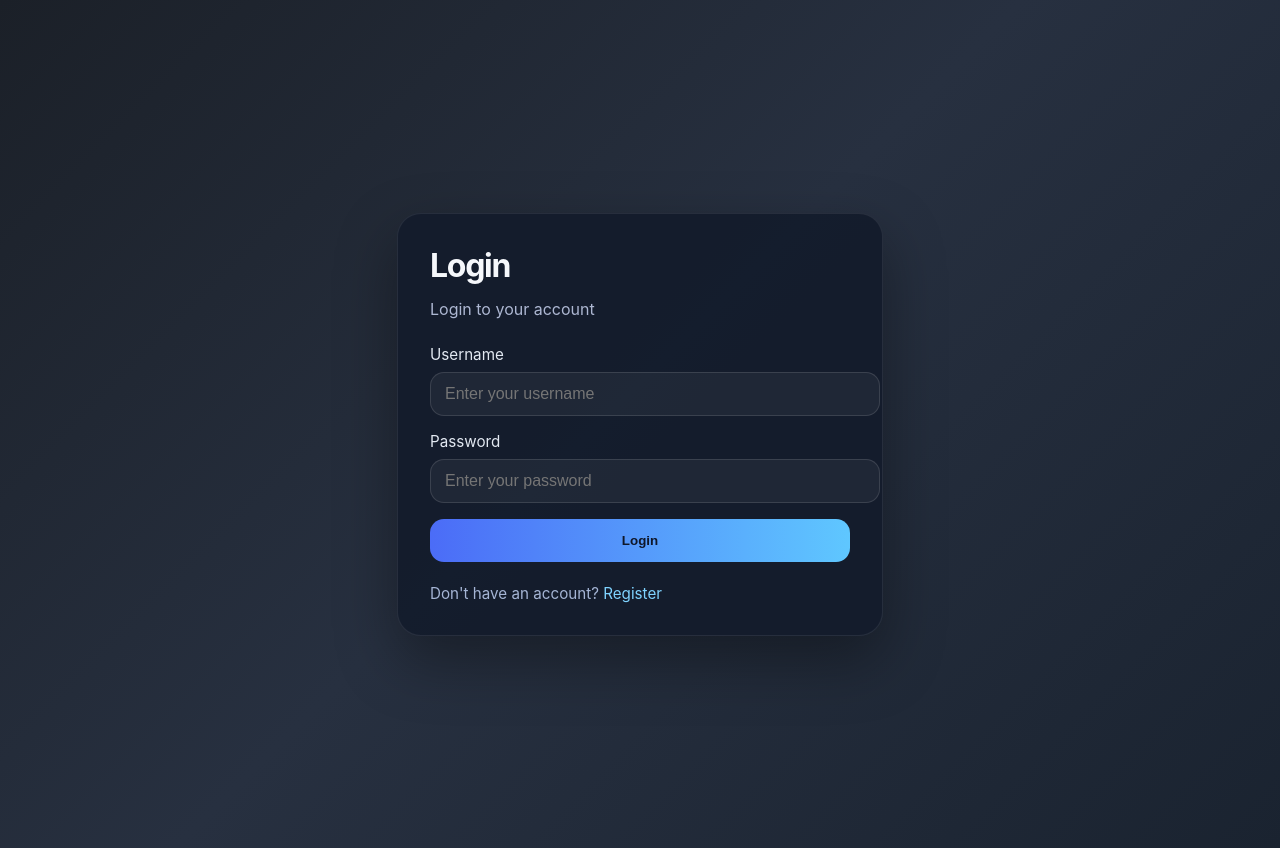
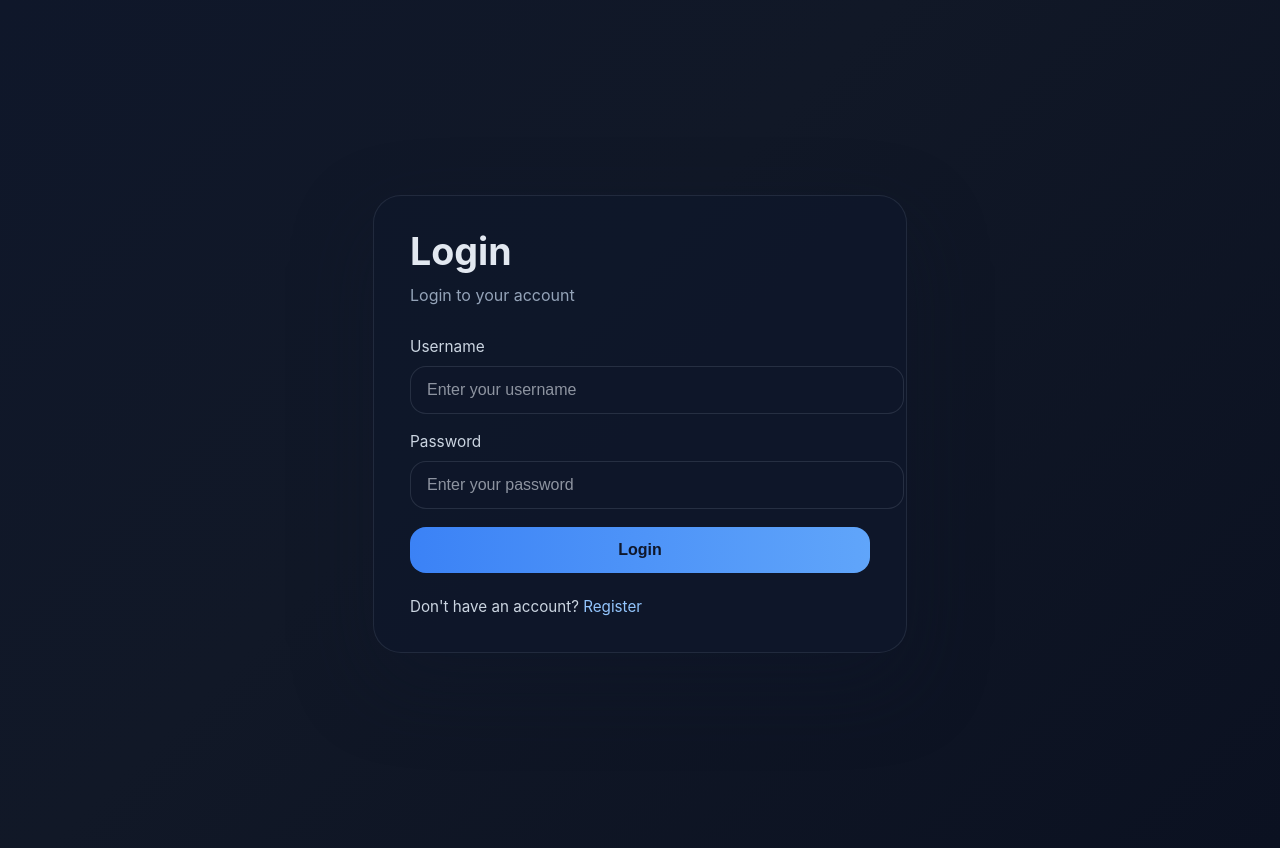
Before and after one commit to nik-767/gloomvalut, a Django app: page /login/ in a window 1280 px wide. Run offline with Django 5.2, Linux system fonts and the light colour scheme.

Commit message:
adding whole auth

```diff
--- a/gloomvalut/settings.py
+++ b/gloomvalut/settings.py
@@ -115,7 +115,7 @@ USE_TZ = True
 # Static files (CSS, JavaScript, Images)
 # https://docs.djangoproject.com/en/6.0/howto/static-files/
 
-STATIC_URL = 'static/'
+STATIC_URL = '/static/'
 
 STATICFILES_DIRS = [
     BASE_DIR / 'static',
--- a/static/core/styles.css
+++ b/static/core/styles.css
@@ -2,8 +2,8 @@ body {
     margin: 0;
     min-height: 100vh;
     font-family: Inter, system-ui, -apple-system, BlinkMacSystemFont, "Segoe UI", sans-serif;
-    background: linear-gradient(135deg, #1b2028 0%, #273040 48%, #1a2330 100%);
-    color: #f5f7fb;
+    background: linear-gradient(135deg, #0f172a 0%, #111827 42%, #0b1121 100%);
+    color: #e2e8f0;
 }
 
 .page-wrapper {
@@ -14,93 +14,176 @@ body {
     padding: 24px;
 }
 
-.login-card {
+.auth-card {
     width: 100%;
-    max-width: 420px;
-    padding: 32px;
-    background: rgba(20, 28, 44, 0.94);
-    border: 1px solid rgba(255, 255, 255, 0.08);
-    border-radius: 24px;
-    box-shadow: 0 24px 60px rgba(0, 0, 0, 0.35);
+    max-width: 460px;
+    padding: 36px;
+    background: rgba(15, 23, 42, 0.96);
+    border: 1px solid rgba(148, 163, 184, 0.14);
+    border-radius: 28px;
+    box-shadow: 0 30px 80px rgba(15, 23, 42, 0.35);
 }
 
-.login-card h1 {
-    margin: 0 0 12px;
-    font-size: 2rem;
-    letter-spacing: -0.04em;
+.auth-card h1 {
+    margin: 0 0 10px;
+    font-size: 2.35rem;
+    line-height: 1.05;
 }
 
 .subtitle {
-    margin: 0 0 24px;
-    color: #adb7d2;
-    line-height: 1.5;
+    margin: 0 0 28px;
+    color: #94a3b8;
+    line-height: 1.7;
 }
 
 .error {
-    margin: 0 0 16px;
-    padding: 12px 14px;
-    border-radius: 12px;
-    background: rgba(255, 72, 66, 0.15);
-    color: #ff9b99;
-    border: 1px solid rgba(255, 72, 66, 0.24);
+    margin: 0 0 18px;
+    padding: 14px 16px;
+    border-radius: 14px;
+    background: rgba(248, 113, 113, 0.14);
+    color: #fecaca;
+    border: 1px solid rgba(248, 113, 113, 0.22);
 }
 
-.login-form {
+.auth-form {
     display: grid;
-    gap: 16px;
+    gap: 18px;
 }
 
-.login-form label {
+.auth-form label {
     display: grid;
-    gap: 8px;
-    font-size: 0.95rem;
-    color: #e3e9f2;
+    gap: 10px;
+    font-size: 0.96rem;
+    color: #cbd5e1;
 }
 
-.login-form input {
+.auth-form input {
     width: 100%;
-    padding: 12px 14px;
-    border: 1px solid rgba(255, 255, 255, 0.12);
-    border-radius: 14px;
-    background: rgba(255, 255, 255, 0.05);
-    color: #f8fbff;
+    padding: 14px 16px;
+    border: 1px solid rgba(148, 163, 184, 0.18);
+    border-radius: 16px;
+    background: rgba(15, 23, 42, 0.75);
+    color: #f8fafc;
     font-size: 1rem;
 }
 
-.login-form input:focus {
+.auth-form input::placeholder {
+    color: rgba(226, 232, 240, 0.6);
+}
+
+.auth-form input:focus {
     outline: none;
-    border-color: rgba(108, 138, 255, 0.85);
-    box-shadow: 0 0 0 3px rgba(108, 138, 255, 0.16);
+    border-color: rgba(96, 165, 250, 0.9);
+    box-shadow: 0 0 0 3px rgba(59, 130, 246, 0.16);
 }
 
 .btn {
     width: 100%;
-    padding: 14px 18px;
+    padding: 14px 0;
     border: none;
-    border-radius: 14px;
-    background: linear-gradient(90deg, #4b6cf7 0%, #5fc7ff 100%);
+    border-radius: 16px;
+    background: linear-gradient(90deg, #3b82f6 0%, #60a5fa 100%);
     color: #0f172a;
     font-weight: 700;
+    font-size: 1rem;
     cursor: pointer;
     transition: transform 0.18s ease, box-shadow 0.18s ease;
 }
 
 .btn:hover {
     transform: translateY(-1px);
-    box-shadow: 0 18px 32px rgba(58, 133, 255, 0.24);
+    box-shadow: 0 18px 30px rgba(59, 130, 246, 0.25);
 }
 
 .footer-text {
-    margin: 22px 0 0;
+    margin: 24px 0 0;
     font-size: 0.95rem;
-    color: #a5b5d5;
+    color: #cbd5e1;
 }
 
 .footer-text a {
-    color: #7fd3ff;
+    color: #93c5fd;
     text-decoration: none;
 }
 
 .footer-text a:hover {
     text-decoration: underline;
 }
+
+.home-hero {
+    text-align: center;
+    padding: 4rem 0 2rem;
+}
+
+.home-hero .hero-title {
+    color: #f8fafc;
+    letter-spacing: -0.04em;
+}
+
+.home-hero p {
+    color: #cbd5e1;
+    max-width: 640px;
+    margin: 0 auto;
+}
+
+.destination-list {
+    margin-top: 1.5rem;
+}
+
+.destination-card {
+    background: rgba(15, 23, 42, 0.95);
+    border: 1px solid rgba(148, 163, 184, 0.12);
+    border-radius: 1rem;
+    overflow: hidden;
+}
+
+.destination-card .card-img-top {
+    height: 240px;
+    object-fit: cover;
+    transition: transform 0.35s ease;
+}
+
+.destination-card:hover .card-img-top {
+    transform: scale(1.03);
+}
+
+.destination-card-body {
+    padding: 1.5rem;
+}
+
+.destination-card-title {
+    margin-bottom: 0.5rem;
+    color: #eef2ff;
+}
+
+.destination-card-subtitle {
+    color: #94a3b8;
+}
+
+.destination-card-text {
+    color: #cbd5e1;
+}
+
+.review-section .review-title {
+    font-size: 0.95rem;
+    color: #e2e8f0;
+}
+
+.review-card {
+    background: rgba(30, 41, 59, 0.92);
+    border: 1px solid rgba(148, 163, 184, 0.1);
+}
+
+.review-text,
+.review-meta {
+    color: #cbd5e1;
+}
+
+.destination-card-meta .badge {
+    background: rgba(99, 102, 241, 0.14);
+    color: #c7d2fe;
+}
+
+.container {
+    max-width: 1200px;
+}
--- a/templates/core/home.html
+++ b/templates/core/home.html
@@ -5,12 +5,12 @@
     <meta name="viewport" content="width=device-width, initial-scale=1.0">
     {% load static %}
     <link rel="stylesheet" href="https://cdn.jsdelivr.net/npm/bootstrap@5.3.8/dist/css/bootstrap.min.css">
-    <link rel="stylesheet" href="{% static 'css/home.css' %}">
+    <link rel="stylesheet" href="{% static 'core/styles.css' %}">
     <title>Castle Destinations</title>
 </head>
 <body>
     <div class="container py-5">
-        <div class="text-center mb-5">
+        <div class="text-center mb-5 home-hero">
             <h1 class="hero-title display-5 fw-bold">Castle Destinations</h1>
             <p class="text-muted">Explore enchanting castles with memorable atmosphere, region details, and curated tags.</p>
         </div>
--- a/templates/core/login.html
+++ b/templates/core/login.html
@@ -9,13 +9,13 @@
 </head>
 <body>
     <div class="page-wrapper">
-        <div class="login-card">
+        <div class="auth-card">
             <h1>Login</h1>
             <p class="subtitle">Login to your account</p>
             {% if error %}
                 <p class="error">{{ error }}</p>
             {% endif %}
-            <form method="POST" class="login-form">
+            <form method="POST" class="auth-form">
                 {% csrf_token %}
                 <label>
                     Username
```
Also changed, not shown: templates/core/register.html (+24 -14 lines).
